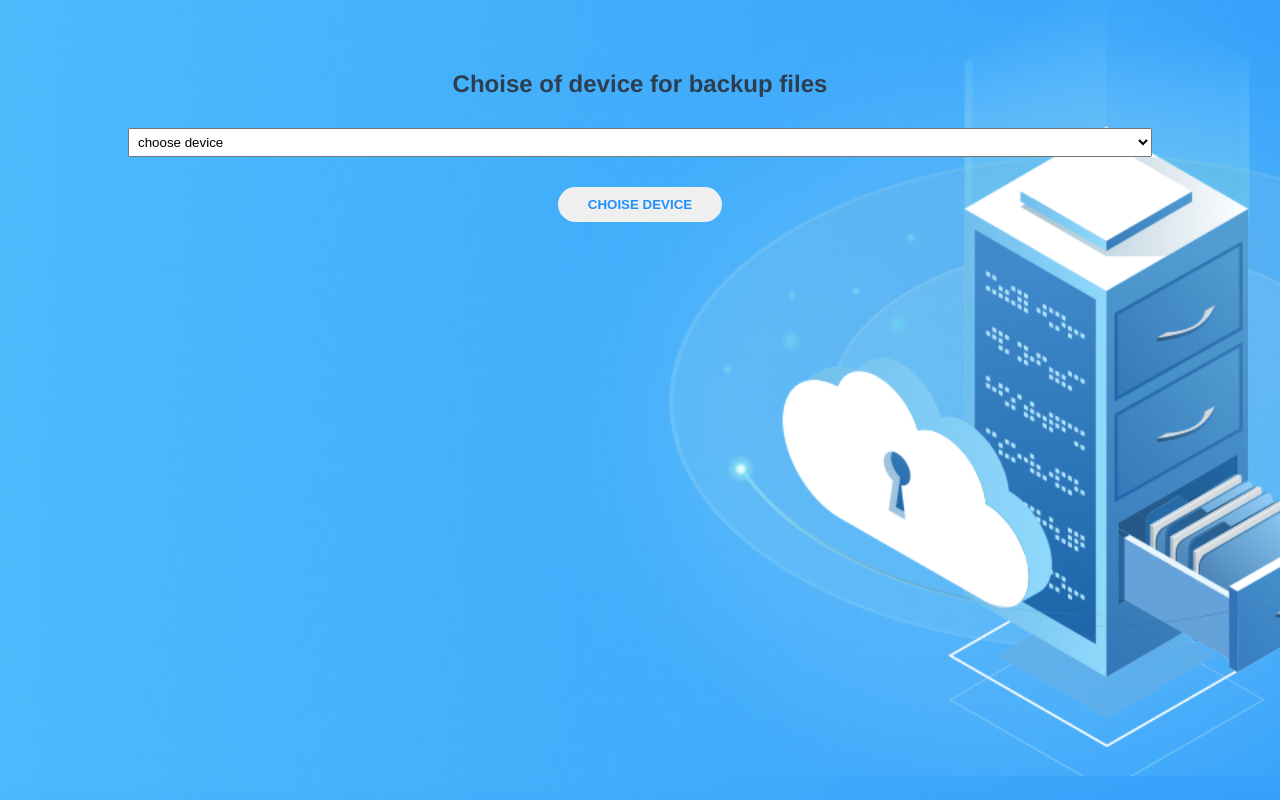
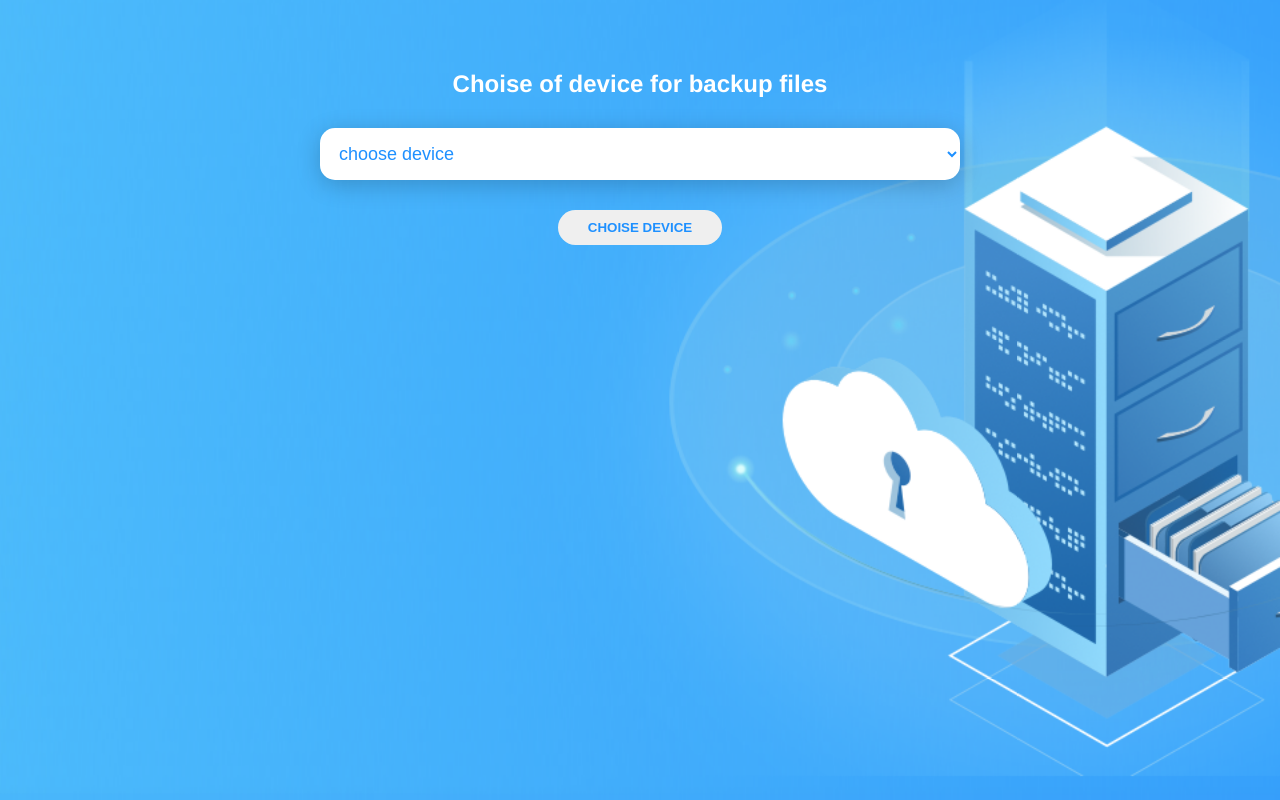
Before and after one commit to maksDavydenko/vue-backUp-App, a Vue app: page /#/ in a window 1280 px wide. Built offline with nearby package versions, Linux system fonts and the light colour scheme.

Commit message:
styles components

```diff
--- a/src/App.vue
+++ b/src/App.vue
@@ -26,6 +26,7 @@ export default {
         background-position: center center;
 min-height: 100vh;
         margin: auto;
+        background-attachment: fixed;
     }
     .content {
         padding-top: 70px;
--- a/src/components/BackUp.vue
+++ b/src/components/BackUp.vue
@@ -1,5 +1,5 @@
 <template>
-    <div>
+    <div class="component">
         <h2>{{$route.query.device}} backup {{$route.query.date}}</h2>
 
         <div class="wrap">
@@ -85,6 +85,13 @@
 </script>
 
 <style scoped>
+    .component{
+        max-width: 900px;
+    }
+    h2{
+        color: #fff;
+        margin-bottom: 30px;
+    }
     .file-wrap{
         padding: 10px 15px;
         display: flex;
--- a/src/components/Devices.vue
+++ b/src/components/Devices.vue
@@ -44,26 +44,29 @@
 
 <style scoped>
     form {
-        width: 80%;
+        width: 50%;
+        max-width: 800px;
     }
 
     h2 {
         margin-bottom: 30px;
+        color: #ffffff;
     }
 
     select {
         padding: 5px;
         margin-bottom: 30px;
         width: 100%;
+        border-radius: 15px;
+        background-color: #fff;
+        color: dodgerblue;
+        padding: 15px;
+        border: none;
+        font-size: 18px;
+        box-shadow: 0 5px 25px rgba(0, 0, 0, 0.2);
+
+        outline: none;
     }
 
-    input {
-
-    }
-
-    option {
-        padding: 10px 20px;
-
-    }
 
 </style>
--- a/src/components/Files.vue
+++ b/src/components/Files.vue
@@ -68,6 +68,7 @@
                 this.backupArr = [];
                 const arr = this.options.flat();
                 let date = '';
+                console.log(arr);
                 arr.forEach(i => {
                     this.value.forEach(j => {
                         if (i.id === j) {
@@ -76,12 +77,16 @@
                             const day = today.getDate();
                             const month = today.getMonth() + 1 < 10 ? '0' + (today.getMonth() + 1) : today.getMonth() + 1;
                             const year = today.getFullYear();
+
                             const hours = today.getHours() < 10 ? '0' + today.getHours() : today.getHours();
                             const minutes = today.getMinutes() < 10 ? '0' + today.getMinutes() : today.getMinutes();
                             const seconds = today.getSeconds() < 10 ? '0' + today.getSeconds() : today.getSeconds();
+
                             date = `${year}-${month}-${day} | ${hours}:${minutes}:${seconds}`;
-                            i.date =date;
+
+                            i.date = date;
                             this.backupArr.push(i);
+
                         }
                     })
                 })
@@ -91,9 +96,7 @@
                     date: date,
                     data: this.backupArr
                 })
-
                 localStorage.setItem('backupInfo', JSON.stringify(this.backupInfo));
-
 
             },
             loadOptions({action, parentNode, callback}) {
@@ -164,6 +167,9 @@
 
     .backup-item{
         margin-bottom: 20px;
+        padding: 10px;
+        border: 2px solid dodgerblue;
+        border-radius: 20px;
     }
 
 
--- a/src/components/data.js
+++ b/src/components/data.js
@@ -112,28 +112,28 @@ const data = [{id: 'iPhone', files: [
                 date: '2020-05-13 12:23:50'
             },
                 {
-                    id: '.2',
+                    id: 'SBWT.mp3',
                     label: 'SBWT.mp3',
                     size: '168 B',
                     date: '2020-05-13 12:23:50'
                 },
                 {
-                    id: '.4',
+                    id: 'EEXS.mp3',
                     label: 'EEXS.mp3',
                     size: '168 B',
                     date: '2020-05-13 12:23:50'
                 }, {
-                    id: '.5',
+                    id: 'VWRW.mp3',
                     label: 'VWRW.mp3',
                     size: '168 B',
                     date: '2020-05-13 12:23:50'
                 }, {
-                    id: '.5',
-                    label: 'WVGT.mp3s',
+                    id: 'WVGT.mp3s',
+                    label: 'WVGT.mp3',
                     size: '168 B',
                     date: '2020-05-13 12:23:50'
                 }, {
-                    id: '.5',
+                    id: 'TEWT.mp3',
                     label: 'TEWT.mp3',
                     size: '168 B',
                     date: '2020-05-13 12:23:50'
```
